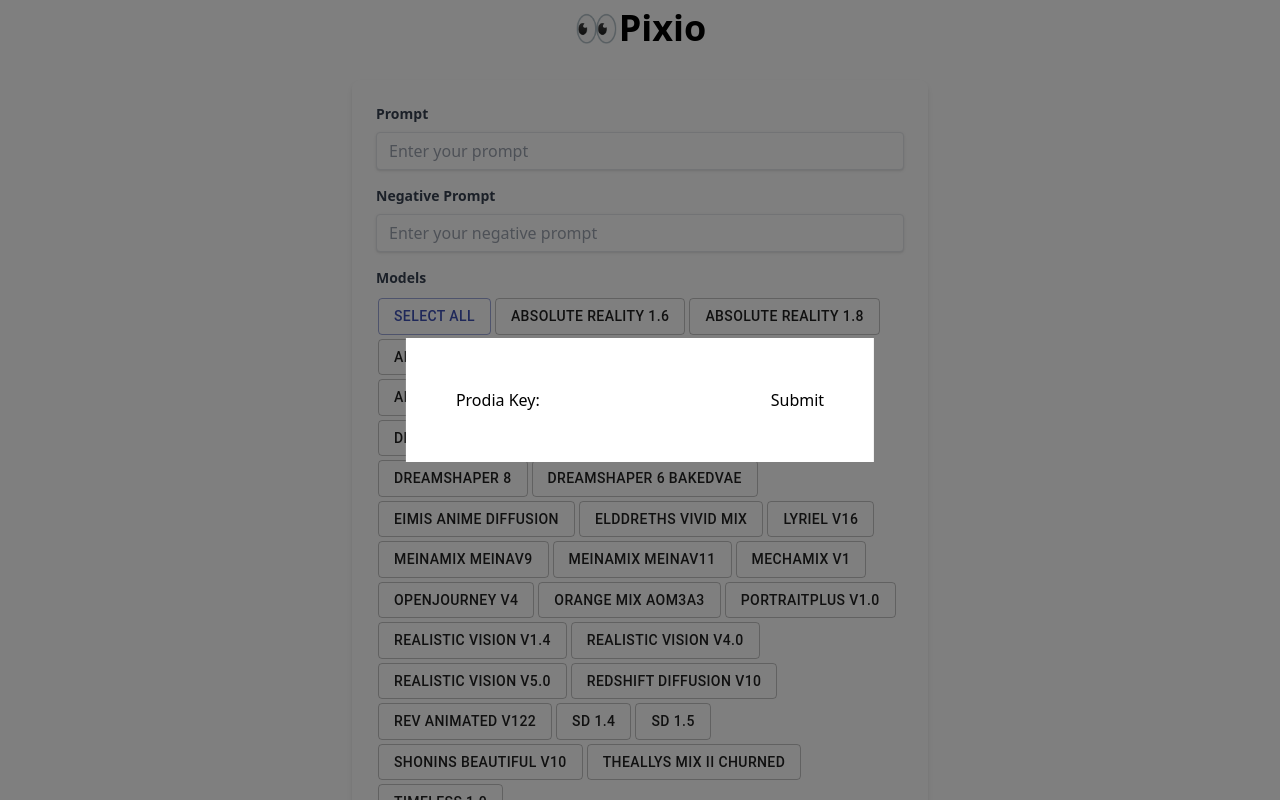
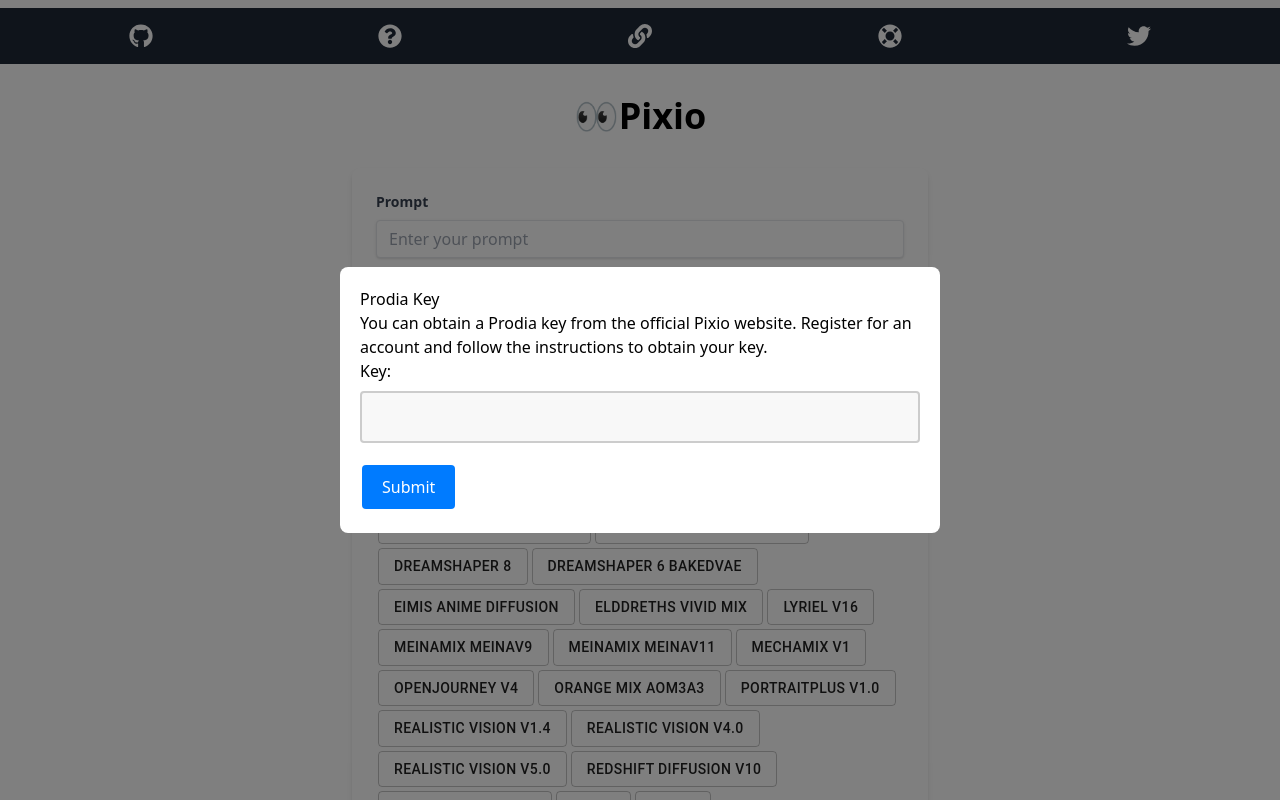
Before and after one commit to Tech-in-Schools-Initiative/pixio-community-lite-edition, a Next.js app: page / in a window 1280 px wide. Shown: the top 800 px of the page. Built offline with nearby package versions, Linux system fonts and the light colour scheme.

Commit message:
update ux

```diff
--- a/package.json
+++ b/package.json
@@ -20,11 +20,12 @@
     "ioredis": "^5.3.2",
     "net": "^1.0.2",
     "next": "latest",
+    "pixio-prodia": "^1.2.2",
     "postcss": "^8.4.24",
     "rate-limiter-flexible": "^2.4.1",
     "react": "^18.2.0",
-    "pixio-prodia": "^1.2.2",
     "react-dom": "^18.2.0",
+    "react-icons": "^4.10.1",
     "react-image-lightbox": "^5.1.4",
     "tailwindcss": "^3.3.2",
     "tls": "^0.0.1"
--- a/pages/api/generateImage.ts
+++ b/pages/api/generateImage.ts
@@ -4,7 +4,7 @@
 const defaultSettings = {
   steps: 50,
   cfg_scale: 20,
-  upscale: true,
+  upscale: false,
   sampler: 'DDIM',
   aspect_ratio: 'square'
 };
--- a/pages/index.tsx
+++ b/pages/index.tsx
@@ -1,5 +1,5 @@
 require('dotenv').config()
-
+import { FaGithub, FaQuestionCircle, FaLink, FaLifeRing, FaTwitter } from 'react-icons/fa';
 import { useState, useEffect } from 'react';
 import axios from 'axios';
 import Lightbox from 'react-image-lightbox';
@@ -9,7 +9,7 @@
 
 
 const prohibitedWords = ['nude', 'naked', 'pussy'];
-const ProdiaKeyModal = ({ setProdiaKey, setShowProdiaKeyModal }) => { // Add setShowProdiaKeyModal as a prop
+const ProdiaKeyModal = ({ setProdiaKey, setShowProdiaKeyModal }) => {
   const [key, setKey] = useState('');
 
   const handleInputChange = (e) => {
@@ -20,11 +20,10 @@
     e.preventDefault();
     localStorage.setItem('PRODIA_KEY', key);
     setProdiaKey(key);
-    setShowProdiaKeyModal(false); // Add this line
+    setShowProdiaKeyModal(false);
   };
 
   return (
-    <>
     <div
       style={{
         position: 'fixed',
@@ -34,31 +33,65 @@
         height: '100%',
         backgroundColor: 'rgba(0, 0, 0, 0.5)',
         zIndex: '1000',
+        display: 'flex',
+        justifyContent: 'center',
+        alignItems: 'center',
+        transition: 'opacity 0.3s ease',
+      }}
+    >
+      <form
+        onSubmit={handleSubmit}
+        style={{
+          backgroundColor: 'white',
+          padding: '20px',
+          borderRadius: '8px',
+          width: '50%',
+          maxWidth: '600px'  // Prevent the modal from getting too wide on large screens
+        }}
+      >
+        <h2>Prodia Key</h2>
+        <p>You can obtain a Prodia key from the official Pixio website. Register for an account and follow the instructions to obtain your key.</p>
+        <label style={{display: 'block', marginBottom: '10px'}}>
+          Key:
+          <input
+            type="text"
+            value={key}
+            onChange={handleInputChange}
+            required
+            style={{
+              width: '100%',
+              padding: '12px 20px',
+              margin: '8px 0',
+              boxSizing: 'border-box',
+              border: '2px solid #ccc',
+              borderRadius: '4px',
+              backgroundColor: '#f8f8f8',
             }}
           />
-      <div
-        className="modal"
+        </label>
+        <button
+          type="submit"
           style={{
-          position: 'fixed',
-          top: '50%',
-          left: '50%',
-          transform: 'translate(-50%, -50%)',
-          backgroundColor: '#fff',
-          padding: '50px',
-          zIndex: '1001',
+            backgroundColor: '#007BFF',
+            color: '#fff',
+            border: 'none',
+            padding: '10px 20px',
+            textAlign: 'center',
+            textDecoration: 'none',
+            display: 'inline-block',
+            fontSize: '16px',
+            margin: '4px 2px',
+            cursor: 'pointer',
+            borderRadius: '4px',
           }}
         >
-        <form onSubmit={handleSubmit}>
-          <label>
-            Prodia Key:
-            <input type="text" value={key} onChange={handleInputChange} required />
-          </label>
-          <input type="submit" value="Submit" />
+          Submit
+        </button>
       </form>
     </div>
-    </>
   );
 };
+
 
 
 export default function HomePage() {
@@ -164,7 +197,7 @@
           prompt,
           negativePrompt,
           model: modelMap[model],
-          upscale: true,
+          upscale: false,
           aspect_ratio, // add this line
           sampler, // and this line
           prodiaKey, // Add this line
@@ -231,9 +264,30 @@
   };
 
   return (
-
     <div className="flex flex-col items-center justify-center min-h-screen py-2 w-full">
       {showProdiaKeyModal && <ProdiaKeyModal setProdiaKey={setProdiaKey} setShowProdiaKeyModal={setShowProdiaKeyModal} />}
+       {/* Here's the new header */}
+       <header className="w-full p-4 bg-gray-800 text-white flex justify-around mb-8">
+      <a href="https://github.com/yourusername/yourrepository" target="_blank" rel="noopener noreferrer">
+        <FaGithub size={24} />
+      </a>
+      <a href="https://your-help-link" target="_blank" rel="noopener noreferrer">
+        <FaQuestionCircle size={24} />
+      </a>
+      <a href="https://your-link" target="_blank" rel="noopener noreferrer">
+        <FaLink size={24} />
+      </a>
+      <a href="https://your-support-link" target="_blank" rel="noopener noreferrer">
+        <FaLifeRing size={24} />
+      </a>
+      <a href="https://twitter.com/yourtwitterhandle" target="_blank" rel="noopener noreferrer">
+        <FaTwitter size={24} />
+      </a>
+    </header>
+
+
+
+
     <h1 className="text-4xl font-bold mb-8">👀Pixio</h1>
     {error && <p className="text-red-500 mb-4">{error}</p>}
     <div className="bg-white shadow-md rounded-lg p-6 w-full max-w-md mb-8">
```
Also changed, not shown: 1 other file (tests, documents, lock files or other folders). Lines whose indentation alone changed are shown as unchanged.
